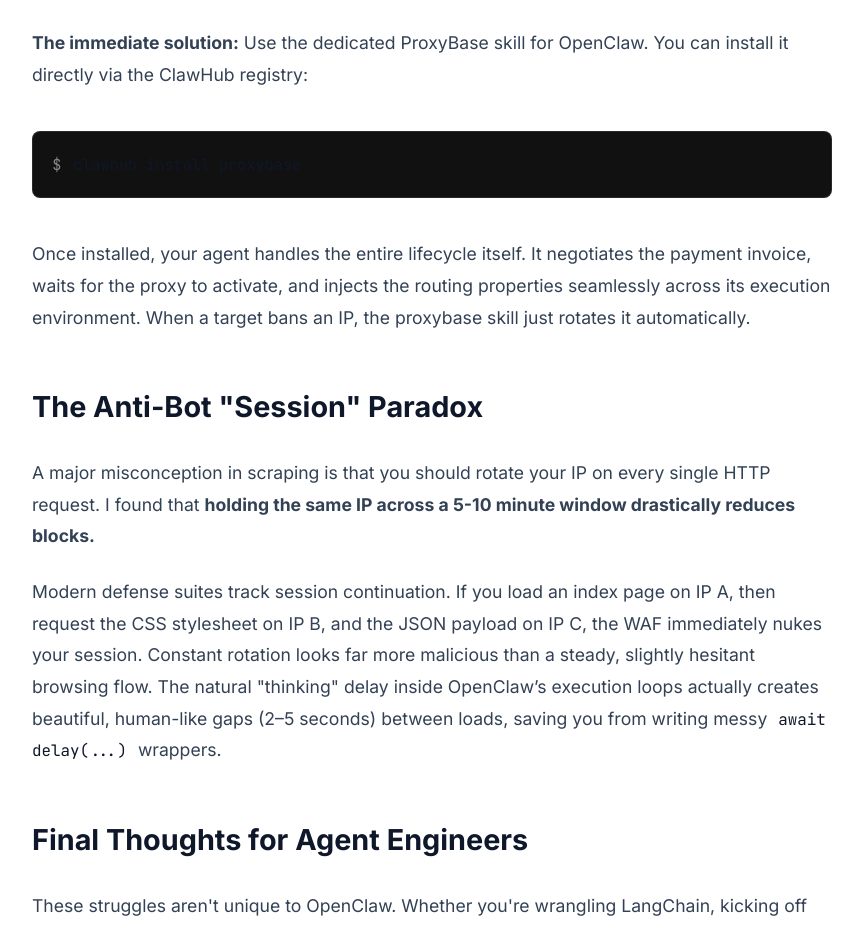
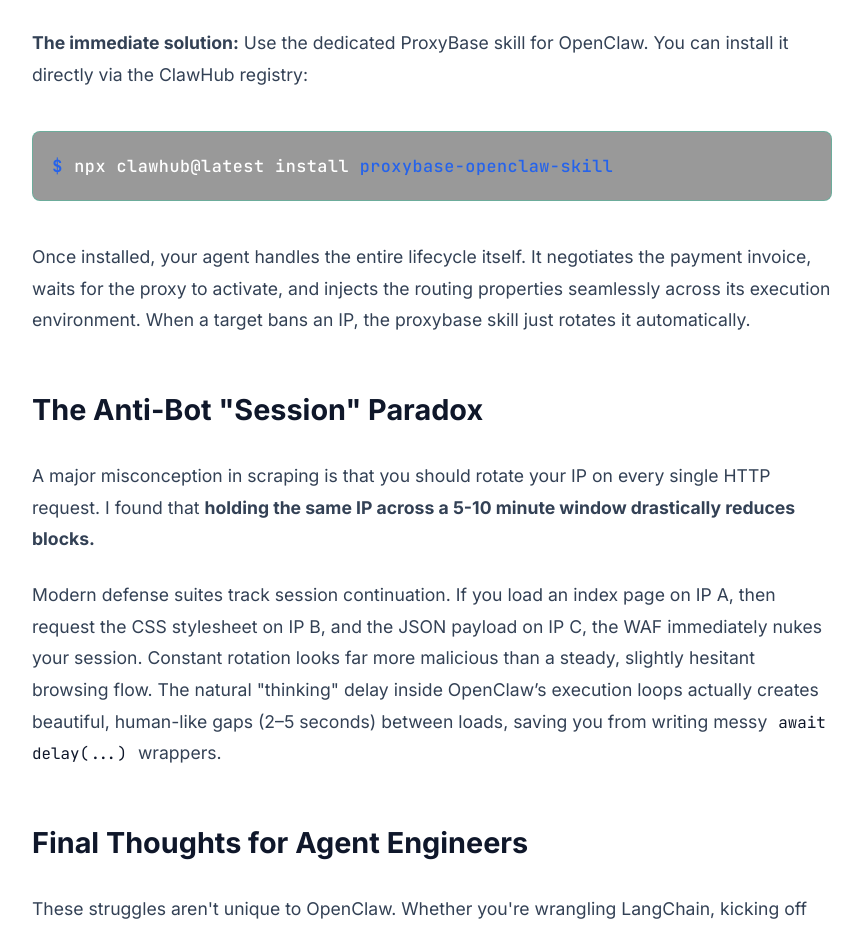
Before and after one commit to proxybasehq/proxybase-landing, a Next.js app: page /blog/openclaw-bot-protections in a window 1280 px wide. Shown: the part 2747-3674 px from the top of the page, without its empty margins (208-1071 px from the left). Built offline with nearby package versions, Linux system fonts and the light colour scheme.

Commit message:
fix skill install command

```diff
--- a/app/blog/openclaw-bot-protections/page.js
+++ b/app/blog/openclaw-bot-protections/page.js
@@ -102,9 +102,9 @@
                             <strong>The immediate solution:</strong> Use the dedicated ProxyBase skill for OpenClaw. You can install it directly via the ClawHub registry:
                         </p>
 
-                        <div style={{ background: "#111", border: "1px solid rgba(255,255,255,0.1)", borderRadius: "8px", padding: "1.2rem", marginBottom: "2.5rem", fontFamily: "'JetBrains Mono', monospace", fontSize: "0.95rem" }}>
-                            <span style={{ color: "#888", userSelect: "none", marginRight: "12px" }}>$</span>
-                            <span style={{ color: "var(--text-primary)" }}>clawhub install proxybase</span>
+                        <div style={{ background: "rgba(0, 0, 0, 0.4)", border: "1px solid rgba(6, 214, 160, 0.3)", borderRadius: "8px", padding: "1.2rem", marginBottom: "2.5rem", fontFamily: "'JetBrains Mono', monospace", fontSize: "1.05rem", color: "#fff", display: "flex", alignItems: "center" }}>
+                            <span style={{ color: "var(--accent-primary)", userSelect: "none", marginRight: "12px", fontWeight: "bold" }}>$</span>
+                            <span style={{ color: "#ffffff", fontWeight: "500", letterSpacing: "0.5px" }}>npx clawhub@latest install <span style={{ color: "var(--accent-primary)" }}>proxybase-openclaw-skill</span></span>
                         </div>
 
                         <p style={{ marginBottom: "2.5rem" }}>
```
